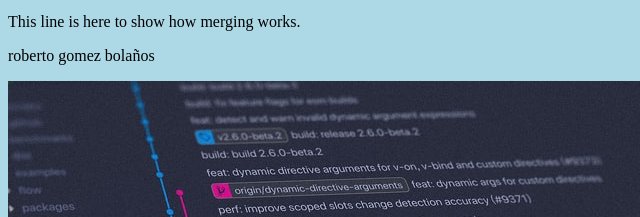
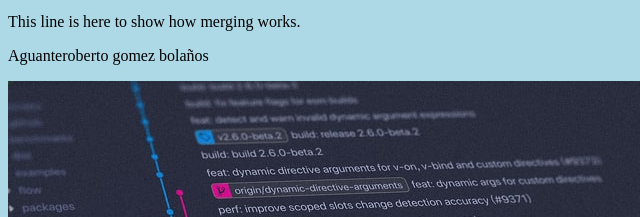
Before and after one commit to germanignacio/w3schools, a plain HTML site: page index.html in a window 1280 px wide. Shown: the part 547-764 px from the top of the page, 0-640 px from the left. Drawn offline with Linux system fonts and the light colour scheme.

```diff
--- a/index.html
+++ b/index.html
@@ -10,7 +10,7 @@
 <div><img src="img_hello_world.jpg" alt="Hello World from Space" style="width:100%;max-width:640px"></div>
 <p>This is the first file in my new Git Repo.</p>
 <p>This line is here to show how merging works.</p>
-  <p> roberto gomez bolaños</p>
+  <p>Aguanteroberto gomez bolaños</p>
 <div><img src="img_hello_git.jpg" alt="Hello Git" style="width:100%;max-width:640px"></div>
 
 </body>
```
